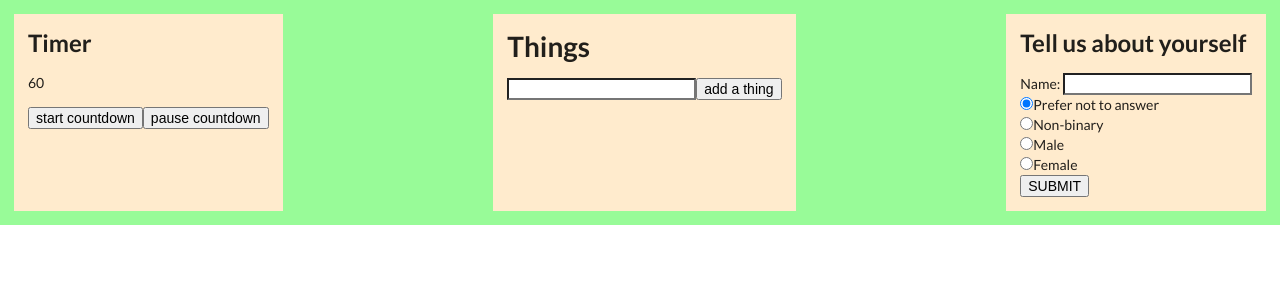
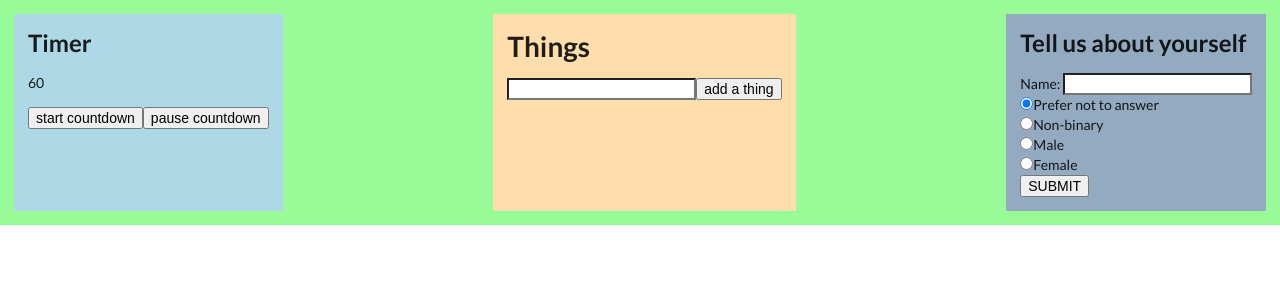
Before and after one commit to theoluyi/xaea-12, a React (Create React App) app: page / in a window 1280 px wide. Shown: the top 300 px of the page. Built offline with nearby package versions, Linux system fonts and the light colour scheme.

Commit message:
adds index.css file for form component

```diff
--- a/src/App.css
+++ b/src/App.css
@@ -8,5 +8,4 @@
 
 .app div {
   padding: inherit;
-  background-color: blanchedalmond;
 }
--- a/src/Components/Form/Form.js
+++ b/src/Components/Form/Form.js
@@ -1,4 +1,6 @@
 import React, { useState } from "react";
+import "./index.css";
+
 // https://www.pluralsight.com/guides/handling-multiple-inputs-with-single-onchange-handler-react
 
 function Form() {
@@ -16,7 +18,7 @@ function Form() {
     console.log("state is: ", state);
   };
   return (
-    <div>
+    <div className="form">
       <h2>Tell us about yourself</h2>
       <form onSubmit={handleSubmit} onChange={handleChange}>
         <label htmlFor="name">Name: </label>
--- /dev/null
+++ b/src/Components/Form/index.css
@@ -0,0 +1,3 @@
+.form {
+  background-color: #93aac0;
+}
```
